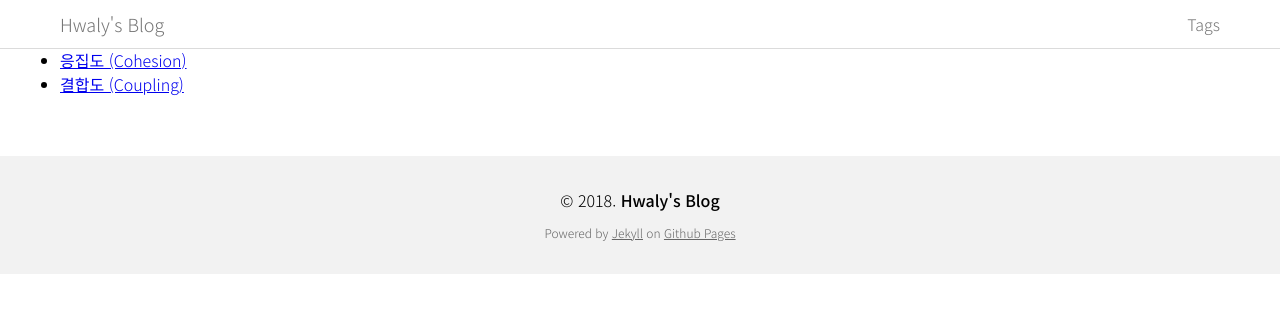
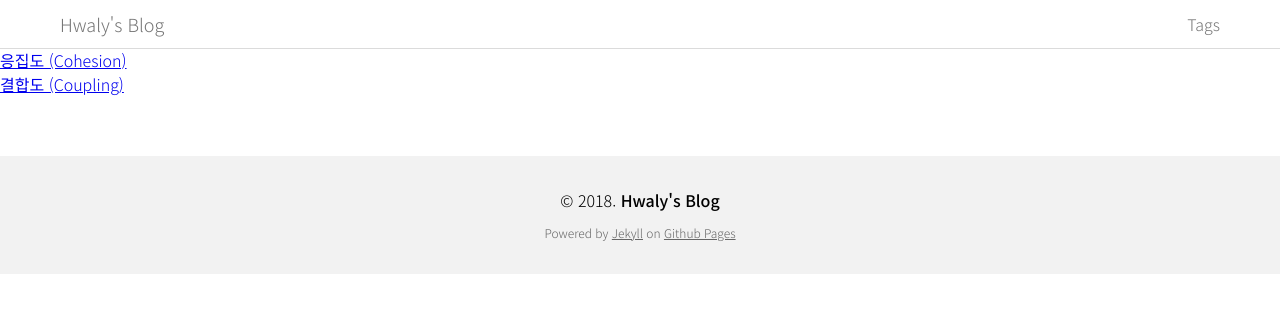
Before and after one commit to hwaly/hwaly.github.io, a Jekyll site: the page built from index.html, in a window 1280 px wide. Shown: the top 313 px of the page. Built offline with Jekyll 4.4.1, drawn with Linux system fonts in a browser that asks for light colours; the list of posts is cut into pages by our own code.

Commit message:
레이아웃 변경

```diff
--- a/_config.yml
+++ b/_config.yml
@@ -24,7 +24,7 @@
 paginate: 5
 paginate_path: "page:num"
 
-gems:
+plugins:
   - jekyll-babel
 
 #plugins:
--- /dev/null
+++ b/_sass/_content.scss
@@ -0,0 +1,25 @@
+.post {
+    max-width: 1200px;
+    margin: 0 auto;
+    padding: 0 20px;
+    box-sizing: border-box;
+
+    &__content {
+    }
+
+    &__header {
+        display: inline-block;
+        margin: 40px 0 100px;
+        background: -webkit-linear-gradient(45deg, #13547a, #80d0c7);
+        -webkit-background-clip: text;
+        -webkit-text-fill-color: transparent;
+    }
+
+    &__title {
+        //padding: 60px 0;
+        //color: #fff;
+        font-weight: 300;
+        font-size: 36px;
+        //text-transform: uppercase;
+    }
+}
--- a/_sass/_layout.scss
+++ b/_sass/_layout.scss
@@ -62,10 +62,7 @@
 }
 
 .site-content {
-    max-width: 1200px;
-    margin: 0 auto;
-    padding: 48px 20px 60px;
-    box-sizing: border-box;
+    padding: 48px 0 60px;
 }
 
 .site-copyright {
--- a/assets/css/app.scss
+++ b/assets/css/app.scss
@@ -5,3 +5,4 @@
 @import "mixins";
 @import "scaffolding";
 @import "layout";
+@import "content";
```
Also changed, not shown: _layouts/post.html (+7 -2 lines).
